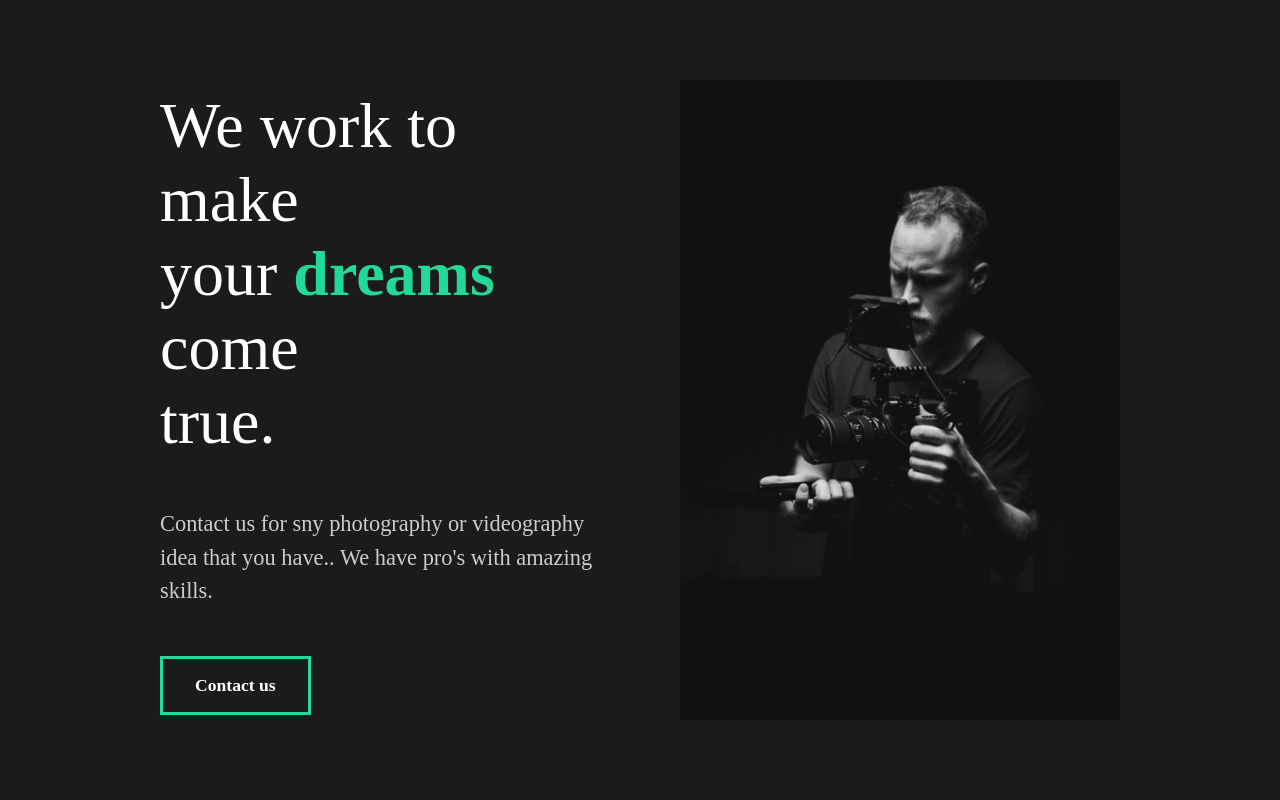
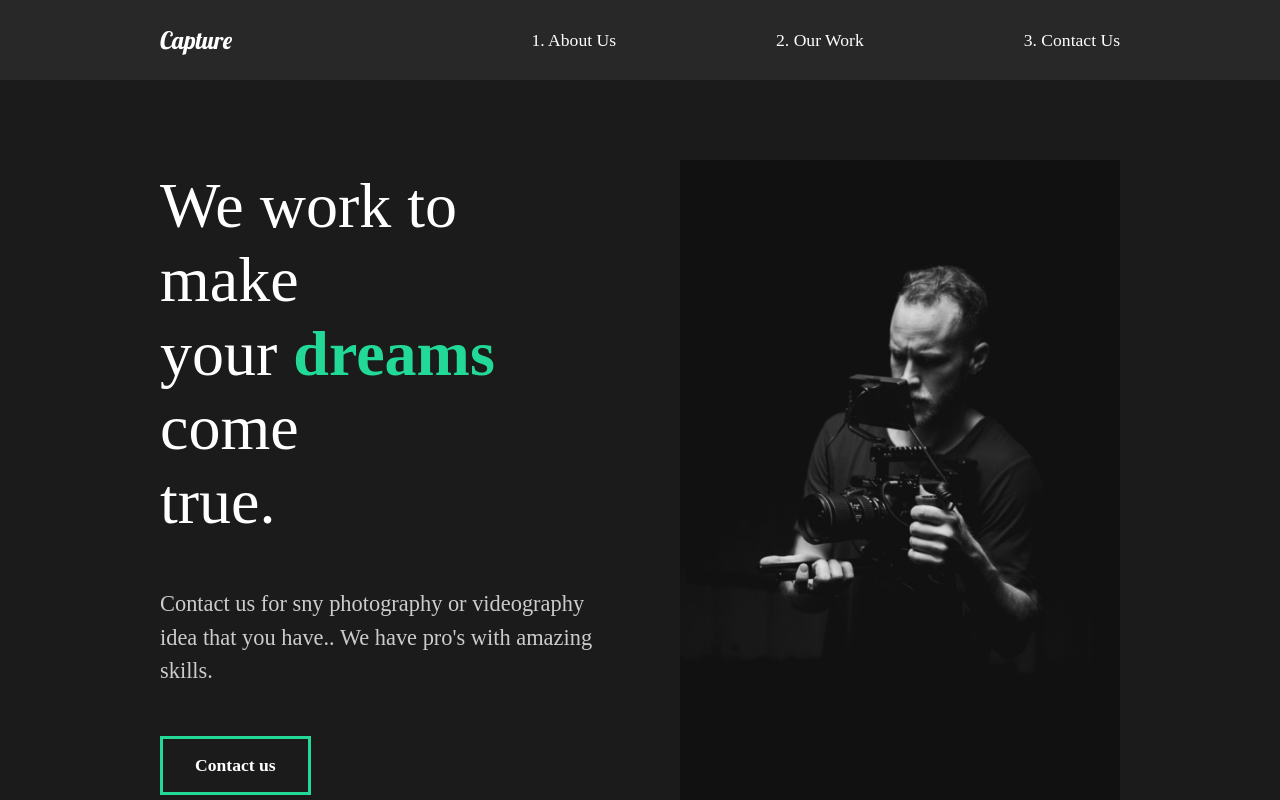
Before and after one commit to CliffordMorin/React-Portfolio, a React (Create React App) app: page / in a window 1280 px wide. Shown: the top 800 px of the page. Built offline with nearby package versions, Linux system fonts and the light colour scheme.

Commit message:
6. added nav bar and styling

```diff
--- a/src/App.js
+++ b/src/App.js
@@ -4,11 +4,13 @@
 
 //Import Pages
 import AboutUs from './pages/AboutUs'
+import Nav from './components/Nav'
 
 function App() {
   return (
     <div className="App">
       <GlobalStyle />
+      <Nav />
      <AboutUs />
     </div>
   );
--- /dev/null
+++ b/src/components/Nav.js
@@ -0,0 +1,50 @@
+import React from "react";
+import styled from "styled-components";
+
+const Nav = () => {
+    return(
+        <StyledNav>
+            <h1><a id="logo" href="#">Capture</a></h1>
+            <ul>
+                <li>
+                    <a href="#">1. About Us</a>
+                </li>
+                <li>
+                    <a href="#">2. Our Work</a>
+                </li>
+                <li>
+                    <a href="#">3. Contact Us</a>
+                </li>
+            </ul>
+        </StyledNav>
+    );
+};
+
+const StyledNav = styled.nav`
+    min-height: 10vh;
+    display: flex;
+    margin: auto;
+    justify-content: space-between;
+    align-items: center;
+    padding: 1rem 10rem;
+    background: #282828;
+    a{
+        color: white;
+        text-decoration: none;
+    }
+    ul{
+        display: flex;
+        list-style: none;
+    }
+    #logo{
+        font-size: 1.5rem;
+        font-family: "Lobster", cursive;
+        font-weight: lighter;
+    }
+    li{
+        padding-left: 10rem;
+        position: relative;
+    }
+`;
+
+export default Nav
```
